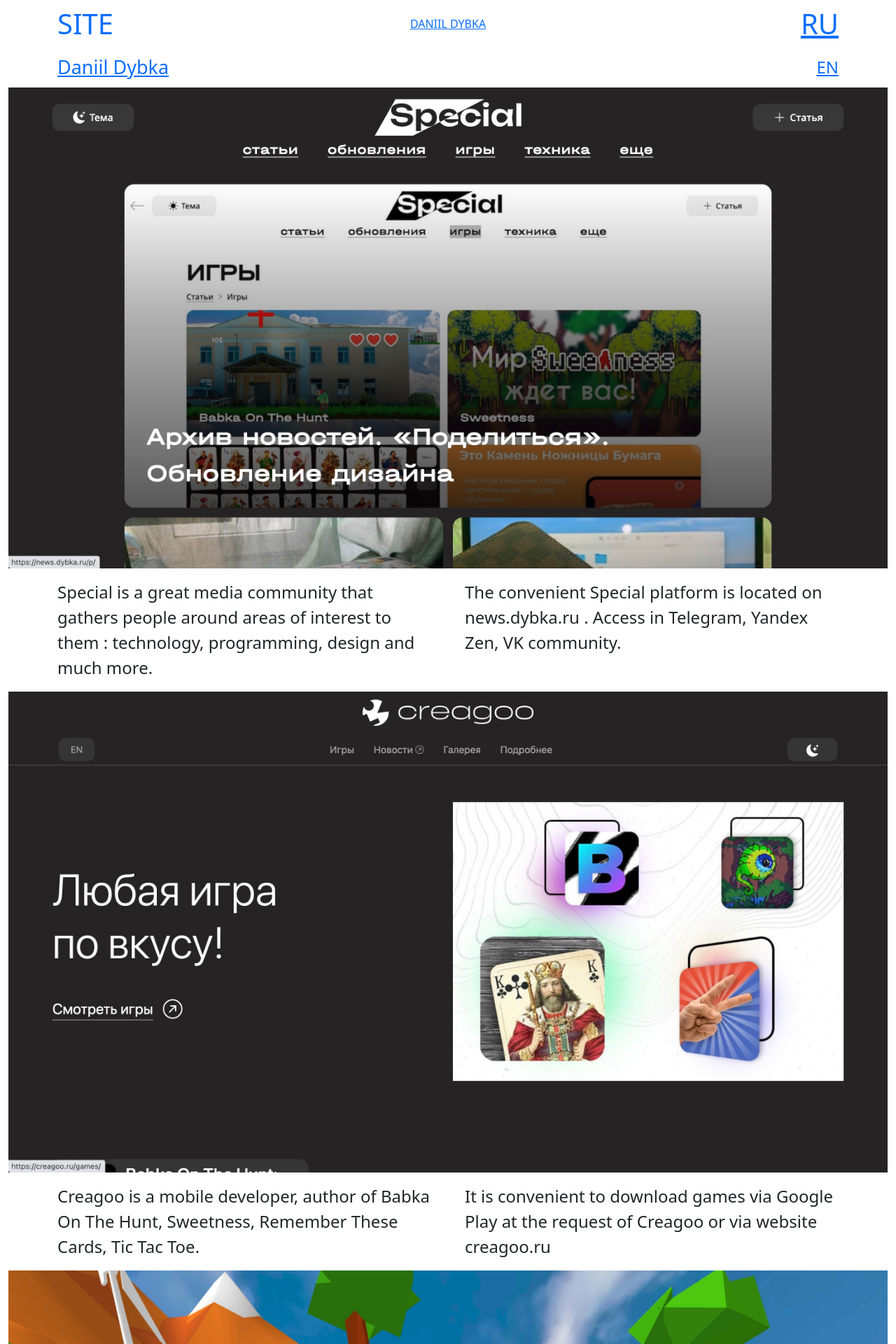
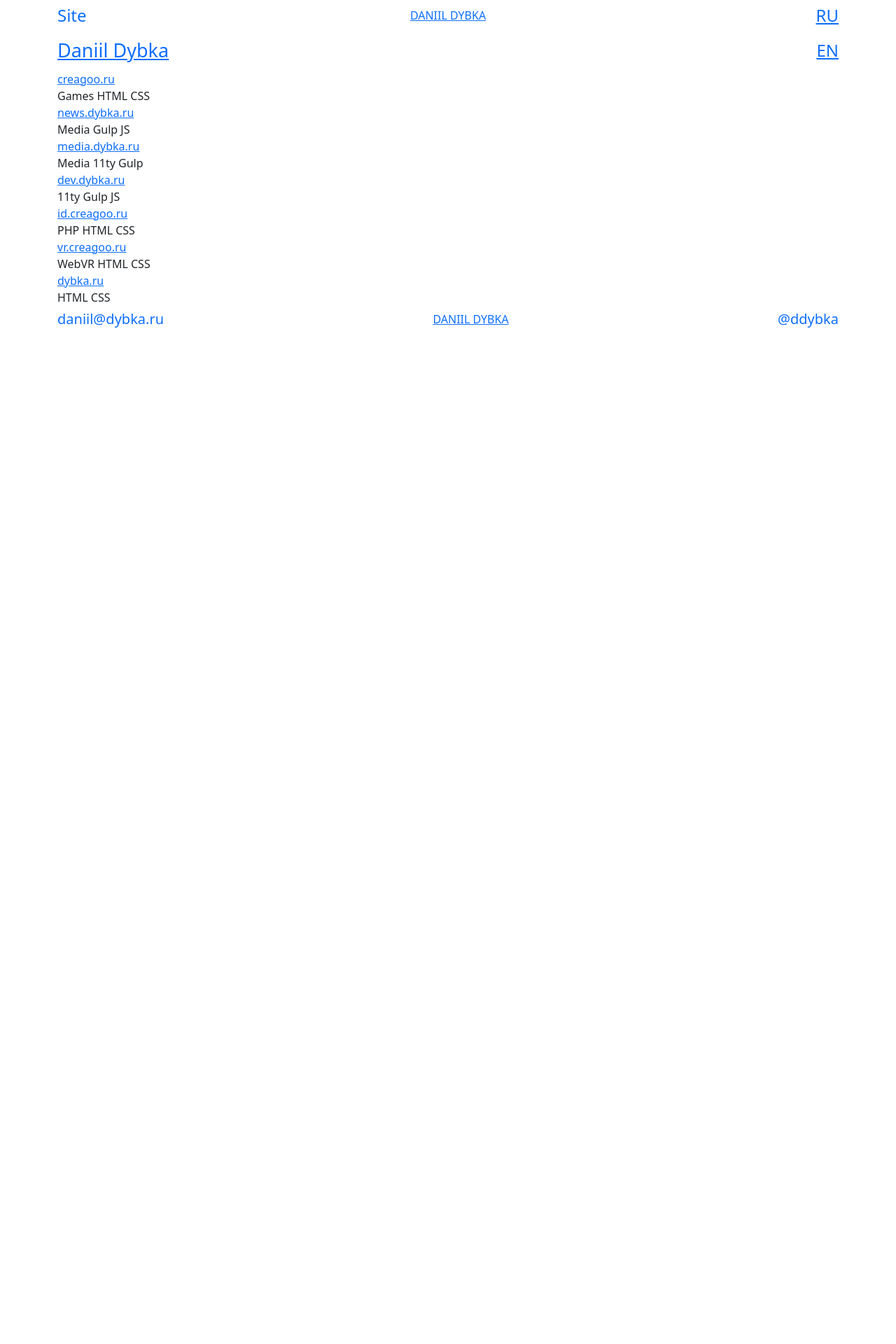
Before and after one commit to DanyaBooba/it-dybka-2022, a PHP site: page /src/html/en.html in a window 1280 px wide. Shown: the top 1920 px of the page at 70% size. After the commit the page ends 468 px from the top, so only its background shows below. Run offline with PHP 8.4, Linux system fonts and the light colour scheme; some libraries are stand-ins or nearby versions.

Commit message:
Edit site

```diff
--- a/src/css/__static/dark.css
+++ b/src/css/__static/dark.css
@@ -1,6 +1,6 @@
 :root {
     --text-color: #fff;
-    --bg-color: #070707;
+    --bg-color: #1b1630;
     --link-hover: #eee;
     --border-bottom: #777;
 
--- a/src/css/footer.css
+++ b/src/css/footer.css
@@ -1,10 +1,10 @@
 .footer--main {
-    margin-top: 20px;
-    border-top: 1px var(--border-bottom) solid;
+    margin-top: 50px;
+    margin-bottom: 30px;
 }
 
 .footer--font-size {
-    font-size: 35px;
+    font-size: 30px;
 }
 
 /* MEDIA */
--- a/src/css/header.css
+++ b/src/css/header.css
@@ -1,9 +1,10 @@
 .header--main {
-    margin-bottom: 30px;
+    margin-top: 30px;
+    margin-bottom: 50px;
 }
 
 .header--font-size {
-    font-size: 50px;
+    font-size: 30px;
 }
 
 /* MEDIA */
--- a/src/html/en.html
+++ b/src/html/en.html
@@ -1,23 +1,23 @@
 <!DOCTYPE html>
-<html lang="en">
+<html lang="ru">
 
 <head>
     <meta charset="UTF-8">
     <meta http-equiv="X-UA-Compatible" content="IE=edge">
     <meta name="viewport" content="width=device-width, initial-scale=1.0">
     <link rel="icon" href="/img/logo/icon.ico" type="image/x-icon">
-    <title>Daniil Dybka — developer of platforms, games, applications</title>
-    <meta name="description" content="Daniil Dybka — developer of platforms, games, applications">
+    <title>Даниил Дыбка — разработчик платформ, игр, приложений</title>
+    <meta name="description" content="Даниил Дыбка — разработчик платформ, игр, приложений">
     <meta name="keywords" content="babka on the hunt, бабка он зе хант, бабушка на охоте, дыбка даниил, изобретариум">
     <meta property="og:type" content="website">
-    <meta property="og:title" content="Daniil Dybka — developer of platforms, games, applications">
-    <meta property="og:site_name" content="Daniil Dybka — developer of platforms, games, applications">
-    <meta property="og:description" content="Daniil Dybka — developer of platforms, games, applications">
+    <meta property="og:title" content="Даниил Дыбка — разработчик платформ, игр, приложений">
+    <meta property="og:site_name" content="Даниил Дыбка — разработчик платформ, игр, приложений">
+    <meta property="og:description" content="Даниил Дыбка — разработчик платформ, игр, приложений">
     <meta property="og:url" content="https://it.dybka.ru/">
     <meta property="og:image" content="https://it.dybka.ru/img/logo/icon.ico">
     <meta name="twitter:card" content="summary_large_image">
-    <meta name="twitter:title" content="Daniil Dybka — developer of platforms, games, applications">
-    <meta name="twitter:description" content="Daniil Dybka — developer of platforms, games, applications">
+    <meta name="twitter:title" content="Даниил Дыбка — разработчик платформ, игр, приложений">
+    <meta name="twitter:description" content="Даниил Дыбка — разработчик платформ, игр, приложений">
     <meta name="twitter:site" content="https://it.dybka.ru/">
     <meta name="twitter:image" content="https://it.dybka.ru/img/logo/icon.ico">
     <meta name="Author" content="Даниил Дыбка">
@@ -40,15 +40,38 @@
 </head>
 
 <body>
+
+<!-- Yandex.Metrika counter -->
+<script type="text/javascript">
+    (function (m, e, t, r, i, k, a) {
+        m[i] = m[i] || function () { (m[i].a = m[i].a || []).push(arguments) };
+        m[i].l = 1 * new Date();
+        for (var j = 0; j < document.scripts.length; j++) { if (document.scripts[j].src === r) { return; } }
+        k = e.createElement(t), a = e.getElementsByTagName(t)[0], k.async = 1, k.src = r, a.parentNode.insertBefore(k, a)
+    })
+        (window, document, "script", "https://mc.yandex.ru/metrika/tag.js", "ym");
+
+    ym(89421065, "init", {
+        clickmap: true,
+        trackLinks: true,
+        accurateTrackBounce: true,
+        webvisor: true
+    });
+</script>
+<noscript>
+    <div><img src="https://mc.yandex.ru/watch/89421065" style="position:absolute; left:-9999px;" alt="" /></div>
+</noscript>
+<!-- /Yandex.Metrika counter -->
+
     <header>
         <div class="header--main">
             <div class="header--adaptive-pc">
                 <div
                     class="d-flex py-1 flex-wrap align-items-center container justify-content-center justify-content-md-between">
                     <div class="col-md-3 text-start">
-                        <a href="//dybka.ru" class="text-decoration-none font link fs-1"
-                            aria-label="Открыть сайт Дыбка Даниила dybka.ru" target="_blank">
-                            SITE
+                        <a href="//dybka.ru" class="text-decoration-none font link fs-4"
+                            aria-label="Open site of Daniil Dybka dybka.ru" target="_blank">
+                            Site
                         </a>
                     </div>
 
@@ -61,7 +84,7 @@
                     </div>
 
                     <div class="col-md-3 text-end">
-                        <a href="/" class="link fs-1"
+                        <a href="/" class="link fs-4"
                             aria-label="Switch language to russian / Переключить язык на русский">
                             RU
                         </a>
@@ -87,101 +110,95 @@
         </div>
     </header>
 
-    <main>
+    <main class="container">
 
-        <div class="block container-fluid">
-            <div class="mb-3">
-                <a href="//news.dybka.ru" target="_blank" class="link-image">
-                    <img src="/img/src/special.jpg" class="img-fluid w-100 image-border"
-                        alt="Open page of media Special">
+        <div class="block">
+            <div class="title">
+                <a href="//creagoo.ru" aria-label="Открыть ссылку creagoo.ru">
+                    creagoo.ru
                 </a>
             </div>
-
-            <div class="container">
-                <div class="row row-cols-1 row-cols-lg-2 gx-5">
-                    <div class="col">
-                        <p class="mb-3 fs-4 font-more">
-                            Special is a great media community that gathers people around areas of interest to them
-                            : technology,
-                            programming, design and much more.
-                        </p>
-                    </div>
-                    <div class="col">
-                        <p class="mb-0 fs-4 font-more">
-                            The convenient Special platform is located on news.dybka.ru . Access in Telegram, Yandex Zen,
-                            VK community.
-                        </p>
-                    </div>
-                </div>
+            <div class="tags">
+                <span>Games</span>
+                <span>HTML</span>
+                <span>CSS</span>
             </div>
         </div>
 
-        <div class="block container-fluid">
-            <div class="mb-3">
-                <a href="//creagoo.ru/en/" target="_blank" class="link-image">
-                    <img src="/img/src/creagoo.jpg" class="img-fluid w-100 image-border" alt="Open page of Creagoo">
+        <div class="block">
+            <div class="title">
+                <a href="//news.dybka.ru" aria-label="Открыть ссылку news.dybka.ru">
+                    news.dybka.ru
                 </a>
             </div>
-
-            <div class="container">
-                <div class="row row-cols-1 row-cols-lg-2 gx-5">
-                    <div class="col">
-                        <p class="mb-3 fs-4 font-more">
-                            Creagoo is a mobile developer, author of Babka On The Hunt, Sweetness, Remember These
-                            Cards, Tic Tac Toe.
-                        </p>
-                    </div>
-                    <div class="col">
-                        <p class="mb-0 fs-4 font-more">
-                            It is convenient to download games via Google Play at the request of Creagoo or via
-                            website creagoo.ru
-                        </p>
-                    </div>
-                </div>
+            <div class="tags">
+                <span>Media</span>
+                <span>Gulp</span>
+                <span>JS</span>
             </div>
         </div>
 
-        <div class="block container-fluid">
-            <div class="mb-3">
-                <a href="//vr.creagoo.ru" target="_blank" class="link-image">
-                    <img src="/img/src/vrcreagoo.jpg" class="img-fluid w-100 image-border"
-                        alt="Open page of smart city">
+        <div class="block">
+            <div class="title">
+                <a href="//media.dybka.ru" aria-label="Открыть ссылку media.dybka.ru">
+                    media.dybka.ru
                 </a>
+            </div>
+            <div class="tags">
+                <span>Media</span>
+                <span>11ty</span>
+                <span>Gulp</span>
             </div>
         </div>
 
-        <div class="block container-fluid">
-            <div class="mb-3">
-                <a href="//dybka.ru" target="_blank" class="link-image">
-                    <img src="/img/src/dybka.jpg" class="img-fluid w-100 image-border" alt="Open page of dybka.ru">
+        <div class="block">
+            <div class="title">
+                <a href="//dev.dybka.ru" aria-label="Открыть ссылку dev.dybka.ru">
+                    dev.dybka.ru
                 </a>
             </div>
-
-            <div class="container">
-                <div class="row row-cols-1 row-cols-lg-2 gx-5">
-                    <div class="col">
-                        <p class="mb-3 fs-4 font-more">
-                            Hi, my name is Dybka Daniil. I'm in the 11th grade. I am engaged in additional education
-                            in MBOU TO "DDT" Reutov
-                            Moscow region, technopark Izobretarium.
-                        </p>
-                    </div>
-                    <div class="col">
-                        <p class="mb-0 fs-4 font-more">
-                            I have been studying programming and design for four years now. I develop various projects and perform
-                            with them at competitions.
-                        </p>
-                    </div>
-                </div>
+            <div class="tags">
+                <span>11ty</span>
+                <span>Gulp</span>
+                <span>JS</span>
             </div>
         </div>
 
-        <div class="block container-fluid">
-            <div class="mb-3">
-                <a href="//id.creagoo.ru" target="_blank" class="link-image">
-                    <img src="/img/src/aquarium.jpg" class="img-fluid w-100 image-border"
-                        alt="Open page of aquarium">
+        <div class="block">
+            <div class="title">
+                <a href="//id.creagoo.ru" aria-label="Открыть ссылку id.creagoo.ru">
+                    id.creagoo.ru
                 </a>
+            </div>
+            <div class="tags">
+                <span>PHP</span>
+                <span>HTML</span>
+                <span>CSS</span>
+            </div>
+        </div>
+
+        <div class="block">
+            <div class="title">
+                <a href="//vr.creagoo.ru" aria-label="Открыть ссылку vr.creagoo.ru">
+                    vr.creagoo.ru
+                </a>
+            </div>
+            <div class="tags">
+                <span>WebVR</span>
+                <span>HTML</span>
+                <span>CSS</span>
+            </div>
+        </div>
+
+        <div class="block">
+            <div class="title">
+                <a href="//dybka.ru" aria-label="Открыть ссылку dybka.ru">
+                    dybka.ru
+                </a>
+            </div>
+            <div class="tags">
+                <span>HTML</span>
+                <span>CSS</span>
             </div>
         </div>
 
@@ -190,7 +207,7 @@
     <footer class="footer--main">
         <div class="container py-1">
             <div class="d-flex flex-wrap align-items-center">
-                <div class="me-auto font fs-4" style="color: #ddd">
+                <div class="me-auto font fs-5" style="color: #ddd">
                     <a href="mailto:daniil@dybka.ru" class="text-decoration-none link">
                         daniil@dybka.ru
                     </a>
@@ -200,7 +217,7 @@
                         DANIIL DYBKA
                     </a>
                 </div>
-                <div class="ms-auto font fs-4" style="color: #ddd">
+                <div class="ms-auto font fs-5" style="color: #ddd">
                     <a href="//t.me/ddybka" class="text-decoration-none link" target="_blank">
                         @ddybka
                     </a>
```
Also changed, not shown: src/css/block.css (+22 -3 lines), src/css/fonts.css (+14 -5 lines), src/html/index.html (+63 -19 lines), src/fonts/Edingu.woff (deleted), src/fonts/Edingu.woff2 (deleted), src/fonts/Geologica/Geologica-Bold.woff (added), src/fonts/Geologica/Geologica-Bold.woff2 (added), src/fonts/Geologica/Geologica-Light.woff (added), src/fonts/Geologica/Geologica-Light.woff2 (added), src/fonts/NotoSans-Medium.woff2 (deleted), 1 other file.
